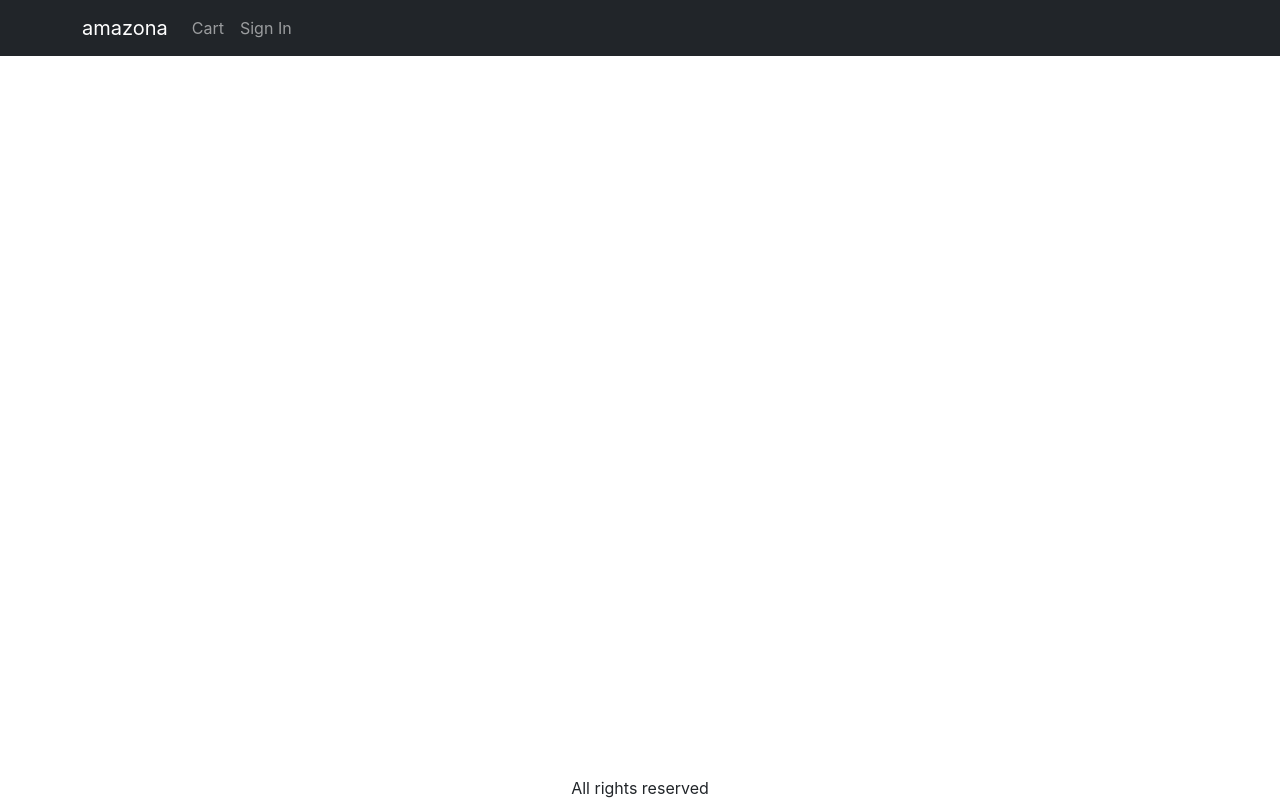
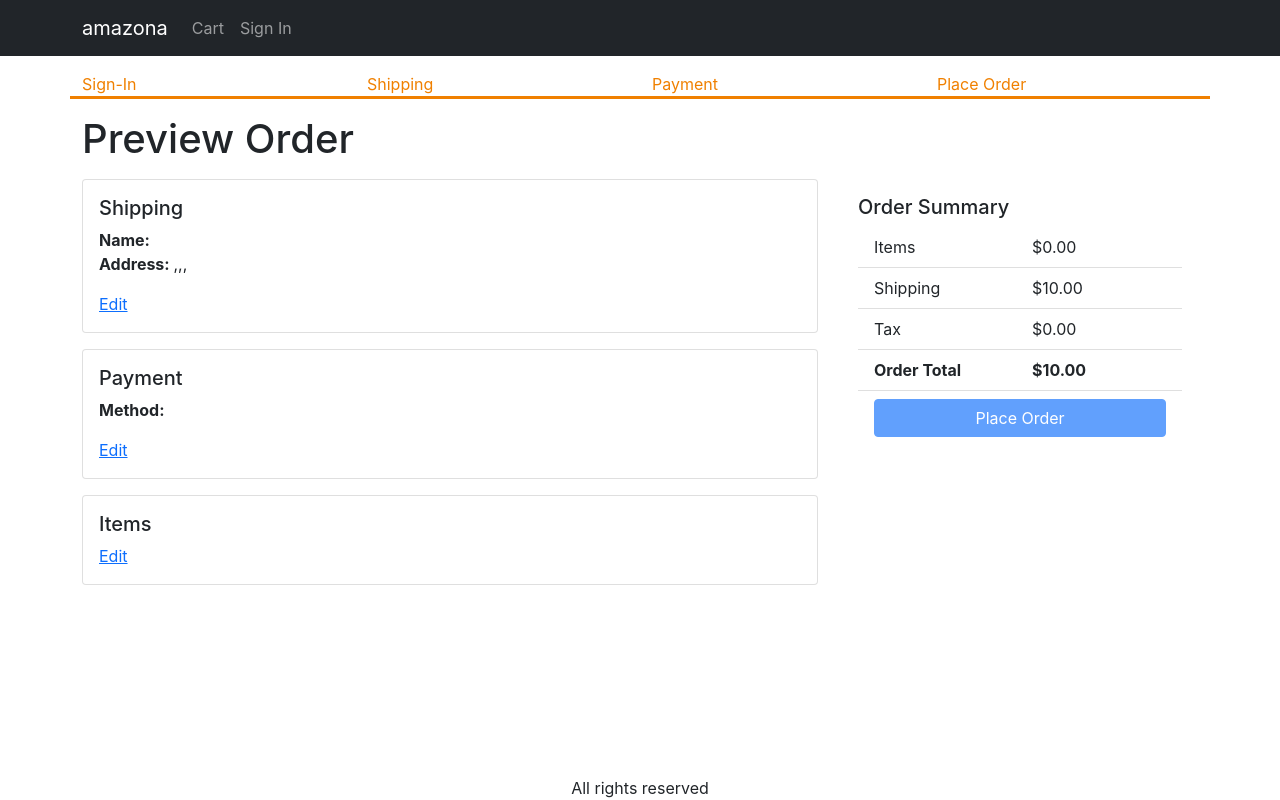
Before and after one commit to momotahar/mern-full-ecommerce, a React (Create React App) app in the folder frontend/: page /placeorder in a window 1280 px wide. Built offline with nearby package versions, Linux system fonts and the light colour scheme.

Commit message:
Create-Place-Order-Screen

```diff
--- a/frontend/src/App.js
+++ b/frontend/src/App.js
@@ -12,6 +12,7 @@
 import ShippingAddressScreen from "./screens/ShippingAddressScreen";
 import SignupScreen from "./screens/SignupScreen ";
 import PaymentMethodScreen from "./screens/PaymentMethodScreen";
+import PlaceOrderScreen from "./screens/PlaceOrderScreen";
 function App() {
   const { state , dispatch:ctxDispatch} = useContext(Store);
   const { cart, userInfo } = state;
@@ -76,6 +77,7 @@
               <Route path='/signup' element={<SignupScreen />} />
               <Route path='/shipping' element={<ShippingAddressScreen/>}/>
               <Route path='/payment' element={<PaymentMethodScreen/>}/>
+              <Route path='/placeorder' element={<PlaceOrderScreen/>}/>
             </Routes>
           </Container>
         </main>
--- /dev/null
+++ b/frontend/src/screens/PlaceOrderScreen.js
@@ -0,0 +1,140 @@
+import React from "react";
+import { useEffect } from "react";
+import { useContext } from "react";
+import { Button, Card, Col, ListGroup, Row } from "react-bootstrap";
+import { Helmet } from "react-helmet-async";
+import { Link, useNavigate } from "react-router-dom";
+import CheckoutSteps from "../components/CheckoutSteps";
+import { Store } from "../Store";
+const PlaceOrderScreen = () => {
+  const navigate = useNavigate();
+  const { state, dispatch: ctxDispatch } = useContext(Store);
+  const { cart, userInfo } = state;
+
+  const round2 = (num) => Math.round(num * 100 + Number.EPSILON) / 100; //123.2345 => 123.23
+  cart.itemsPrice = round2(
+    cart.cartItems.reduce((a, item) => a + item.quantity * item.price, 0)
+  );
+  cart.shippingPrice = cart.itemsPrice > 100 ? round2(0) : round2(10);
+  cart.taxPrice = round2(0.15 * cart.itemsPrice);
+  cart.totalPrice = cart.itemsPrice + cart.shippingPrice + cart.taxPrice;
+  const placeOrderHandler = () => {};
+
+  useEffect(() => {
+    if (!cart.paymentMethod) {
+      navigate("/payment");
+    }
+  }, [cart, navigate]);
+
+  return (
+    <div>
+      <CheckoutSteps step1 step2 step3 step4></CheckoutSteps>
+      <Helmet>
+        <title>Preview Order</title>
+      </Helmet>
+      <h1 className='my-3'>Preview Order</h1>
+      <Row>
+        <Col md={8}>
+          <Card className='mb-3'>
+            <Card.Body>
+              <Card.Title>Shipping</Card.Title>
+              <Card.Text>
+                <strong>Name: </strong>
+                {cart.shippingAddress.fullname}
+                <br />
+                <strong>Address: </strong>
+                {cart.shippingAddress.address},{cart.shippingAddress.city},
+                {cart.shippingAddress.postalCode},{cart.shippingAddress.country}
+              </Card.Text>
+              <Link to='/shipping'>Edit</Link>
+            </Card.Body>
+          </Card>
+          <Card className='mb-3'>
+            <Card.Body>
+              <Card.Title>Payment</Card.Title>
+              <Card.Text>
+                <strong>Method: </strong>
+                {cart.paymentMethod}
+              </Card.Text>
+              <Link to='/payment'>Edit</Link>
+            </Card.Body>
+          </Card>
+          <Card className='mb-3'>
+            <Card.Body>
+              <Card.Title>Items</Card.Title>
+              <ListGroup variant='flush'>
+                {cart.cartItems.map((item) => (
+                  <ListGroup.Item key={item._id}>
+                    <Row className='align-items-center'>
+                      <Col md={6}>
+                        <img
+                          src={item.image}
+                          alt={item.name}
+                          className='img-fluid rounded img-thumbnail'
+                        />
+                        <Link to={`/product/${item.slug}`}>{item.name}</Link>
+                      </Col>
+                      <Col md={3}>
+                        <span>{item.quantity}</span>
+                      </Col>
+                      <Col md={3}>${item.price}</Col>
+                    </Row>
+                  </ListGroup.Item>
+                ))}
+              </ListGroup>
+              <Link to='/cart'>Edit</Link>
+            </Card.Body>
+          </Card>
+        </Col>
+        <Col md={4}>
+          <Card.Body>
+            <Card.Title>Order Summary</Card.Title>
+            <ListGroup variant='flush'>
+              <ListGroup.Item>
+                <Row>
+                  <Col>Items</Col>
+                  <Col>${cart.itemsPrice.toFixed(2)}</Col>
+                </Row>
+              </ListGroup.Item>
+              <ListGroup.Item>
+                <Row>
+                  <Col>Shipping</Col>
+                  <Col>${cart.shippingPrice.toFixed(2)}</Col>
+                </Row>
+              </ListGroup.Item>
+              <ListGroup.Item>
+                <Row>
+                  <Col>Tax</Col>
+                  <Col>${cart.taxPrice.toFixed(2)}</Col>
+                </Row>
+              </ListGroup.Item>
+              <ListGroup.Item>
+                <Row>
+                  <Col>
+                    <strong>Order Total</strong>
+                  </Col>
+                  <Col>
+                    <strong>${cart.totalPrice.toFixed(2)}</strong>{" "}
+                  </Col>
+                </Row>
+              </ListGroup.Item>
+              <ListGroup.Item>
+                <div className='d-grid'>
+                  <Button
+                    type='button'
+                    onClick={placeOrderHandler}
+                    disabled={cart.cartItems.length === 0}
+                  >
+                    Place Order
+                  </Button>
+                </div>
+              </ListGroup.Item>
+            </ListGroup>
+          </Card.Body>
+        </Col>
+      </Row>
+    </div>
+  );
+};
+
+export default PlaceOrderScreen;
```
Also changed, not shown: frontend/src/screens/CartScreen.js (renamed from frontend/src/screens/CartScreen.jsx), frontend/src/screens/HomeScreen.js (renamed from frontend/src/screens/HomeScreen.jsx), frontend/src/screens/ProductScreen.js (renamed from frontend/src/screens/ProductScreen.jsx), 1 other file (tests, documents, lock files or other folders).
